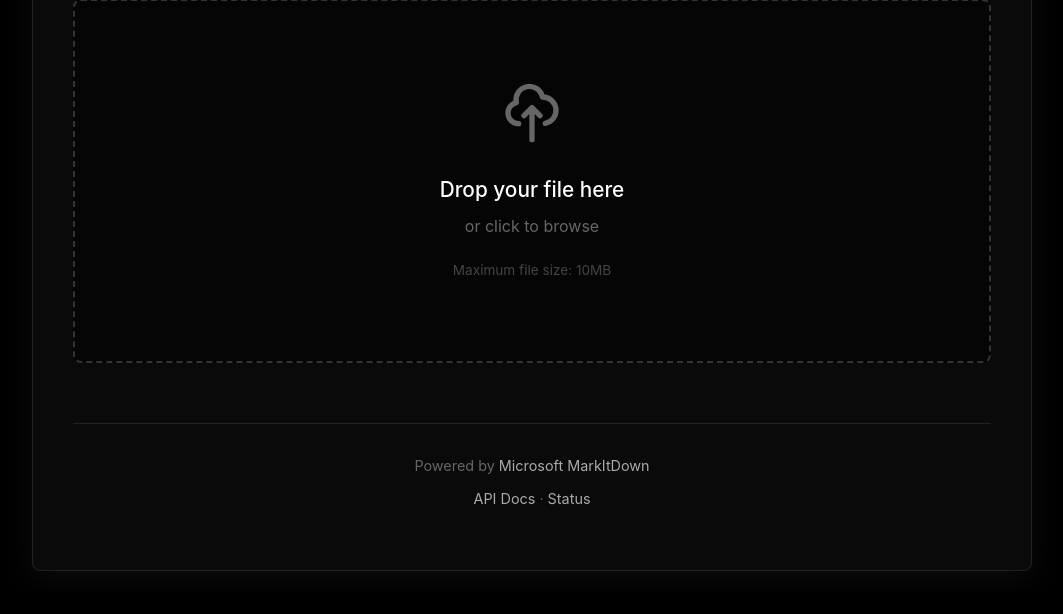
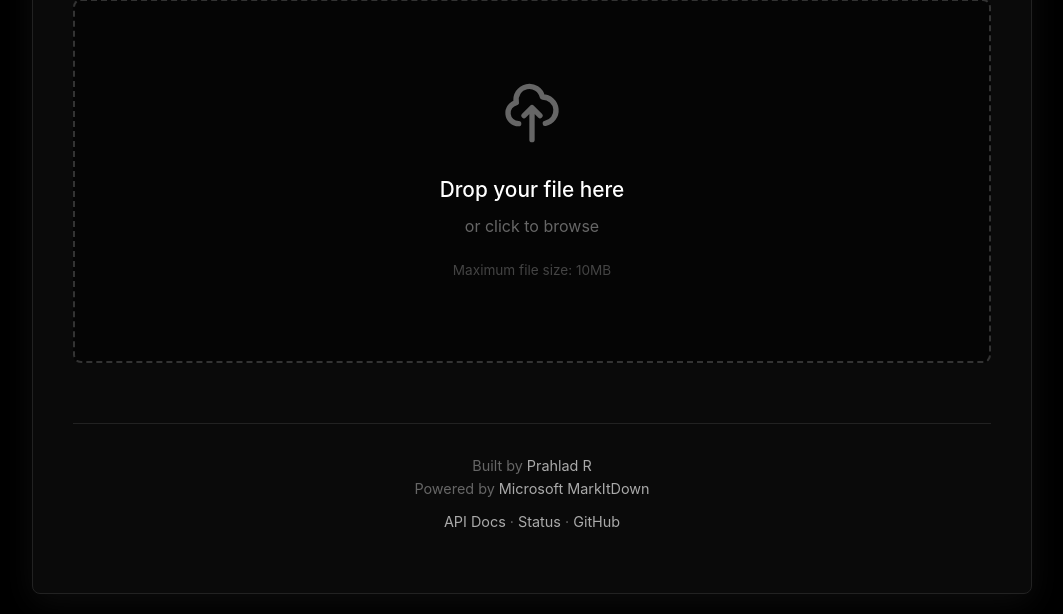
Before and after one commit to prahlaadr/markitdown-web, a FastAPI app: page / in a window 1280 px wide. Shown: the part 331-945 px from the top of the page, without its empty margins (108-1171 px from the left). Before the commit the page ends 902 px from the top, so only its background shows below. Run offline with FastAPI, Linux system fonts and the light colour scheme; some libraries are stand-ins or nearby versions.

Commit message:
Add proper authorship and attribution
- Added author attribution to Prahlad R across all files
- Added header comments to Python, JavaScript, and CSS files
- Created MIT LICENSE file with proper copyright
- Updated README with author section
- Updated footer to credit both author and Microsoft MarkItDown
- Added GitHub link to footer

```diff
--- a/api/index.py
+++ b/api/index.py
@@ -1,3 +1,10 @@
+"""
+MarkItDown Web - FastAPI application for file-to-markdown conversion
+Author: Prahlad R (https://github.com/prahlaadr)
+Powered by: Microsoft MarkItDown (https://github.com/microsoft/markitdown)
+License: MIT
+"""
+
 from fastapi import FastAPI, File, UploadFile, HTTPException
 from fastapi.responses import HTMLResponse, JSONResponse, FileResponse
 from fastapi.staticfiles import StaticFiles
--- a/static/script.js
+++ b/static/script.js
@@ -1,3 +1,9 @@
+/**
+ * MarkItDown Web - Client-side JavaScript
+ * Author: Prahlad R (https://github.com/prahlaadr)
+ * Handles file upload, conversion, and display logic
+ */
+
 const dropzone = document.getElementById('dropzone');
 const fileInput = document.getElementById('fileInput');
 const loading = document.getElementById('loading');
--- a/static/style.css
+++ b/static/style.css
@@ -1,3 +1,8 @@
+/**
+ * MarkItDown Web - Black & White Minimalist Theme
+ * Author: Prahlad R (https://github.com/prahlaadr)
+ */
+
 * {
     margin: 0;
     padding: 0;
--- a/templates/index.html
+++ b/templates/index.html
@@ -87,10 +87,12 @@
         </div>
 
         <footer>
+            <p>Built by <a href="https://github.com/prahlaadr" target="_blank" rel="noopener">Prahlad R</a></p>
             <p>Powered by <a href="https://github.com/microsoft/markitdown" target="_blank" rel="noopener">Microsoft MarkItDown</a></p>
             <p class="footer-links">
                 <a href="/docs" target="_blank">API Docs</a> ·
-                <a href="/health" target="_blank">Status</a>
+                <a href="/health" target="_blank">Status</a> ·
+                <a href="https://github.com/prahlaadr/markitdown-web" target="_blank" rel="noopener">GitHub</a>
             </p>
         </footer>
     </div>
```
Also changed, not shown: README.md, 1 other file.
